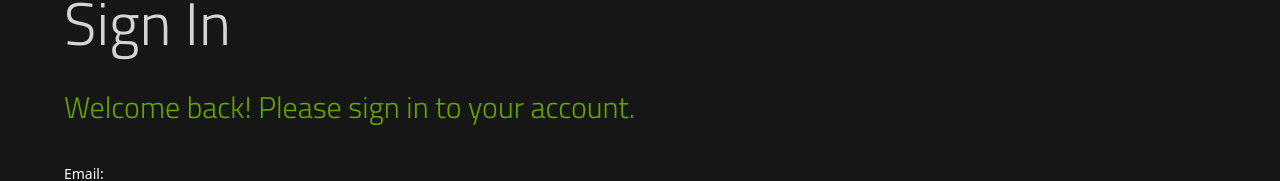
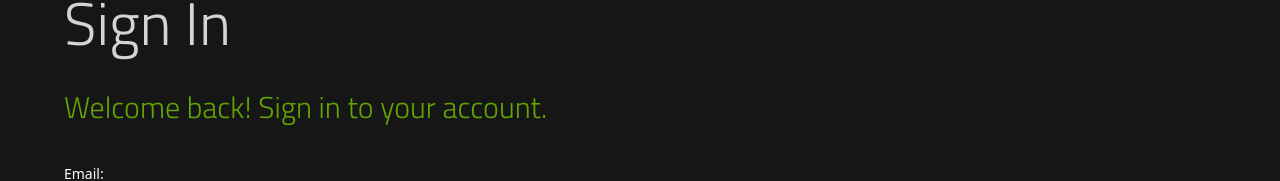
Before and after one commit to availinginc/scorecard, a React (Vite) app in the folder web-app/: page /signin in a window 1280 px wide. Shown: the part 203-384 px from the top of the page. Built offline with nearby package versions, Linux system fonts and the light colour scheme; no server answers.

Commit message:
Update logging

```diff
--- a/web-app/src/client/SignInService.ts
+++ b/web-app/src/client/SignInService.ts
@@ -14,10 +14,6 @@ export const signInStart = async ({ username }: { username: string }) => {
     client_id: CLIENT_ID,
     challenge_type: "password oob redirect",
   };
-
-  console.log("CLIENT_ID", CLIENT_ID);
-  console.log("ENV.urlOauthInit:", ENV.urlOauthInit);
-  console.log("signInStart payload:", payloadExt);
 
   return await postRequest(ENV.urlOauthInit, payloadExt);
 };
--- a/web-app/src/pages/sign-in/SignIn.tsx
+++ b/web-app/src/pages/sign-in/SignIn.tsx
@@ -63,7 +63,7 @@ export const SignIn: React.FC = () => {
           Sign In
         </h1>
         <h3 className="my-3 md:my-9 mx-auto text-xl md:text-3xl font-light subpixel-antialiased">
-          Welcome back! Please sign in to your account.
+          Welcome back! Sign in to your account.
         </h3>
         <form onSubmit={handleSubmit}>
           <div className="my-3 md:my-9 mx-auto">
```
